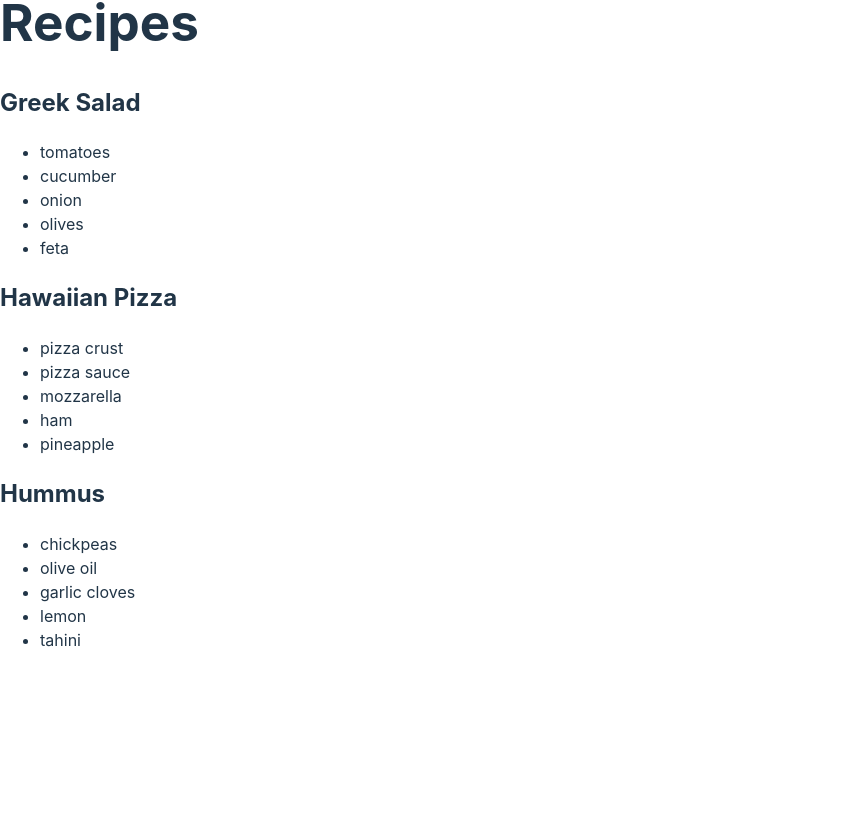
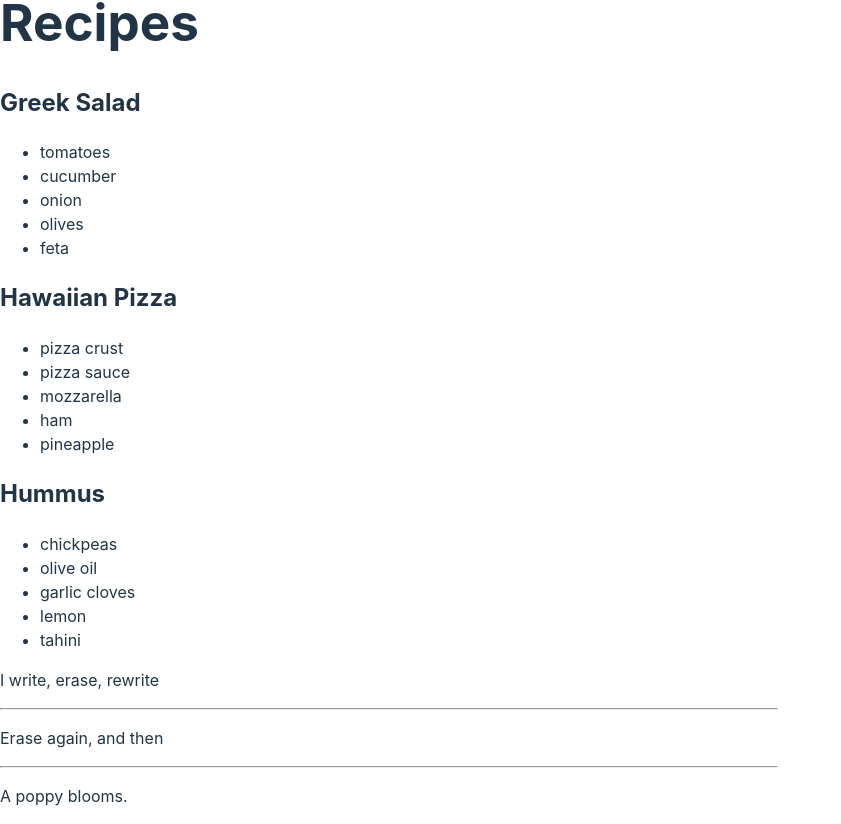
Before and after one commit to Jonathancsanon/react-things, a React (Vite) app: page / in a window 1280 px wide. Shown: the part 3970-4794 px from the top of the page, without its empty margins (0-841 px from the left). Before the commit the page ends 4638 px from the top, so only its background shows below. Built offline with nearby package versions, Linux system fonts and the light colour scheme.

Commit message:
Challenge 4 of 4: List with a separator

```diff
--- a/src/App.jsx
+++ b/src/App.jsx
@@ -4,6 +4,7 @@ import DrinkList from "./DrinkList";
 import Gallery from "./Gallery";
 import List from "./List";
 import PackingList from "./PackingList";
+import Poem from "./Poem";
 import RecipeList from "./RecipeList";
 import TodoList from "./ToDoList";
 
@@ -18,6 +19,7 @@ function App() {
       <DrinkList />
       <List />
       <RecipeList />
+      <Poem />
     </>
   );
 }
--- /dev/null
+++ b/src/Poem.jsx
@@ -0,0 +1,21 @@
+const poem = {
+  lines: [
+    "I write, erase, rewrite",
+    "Erase again, and then",
+    "A poppy blooms.",
+  ],
+};
+
+export default function Poem() {
+  let output = [];
+
+  // Fill the output array
+  poem.lines.forEach((line, i) => {
+    output.push(<hr key={i + "-separator"} />);
+    output.push(<p key={i + "-text"}>{line}</p>);
+  });
+  // Remove the first <hr />
+  output.shift();
+
+  return <article>{output}</article>;
+}
```
